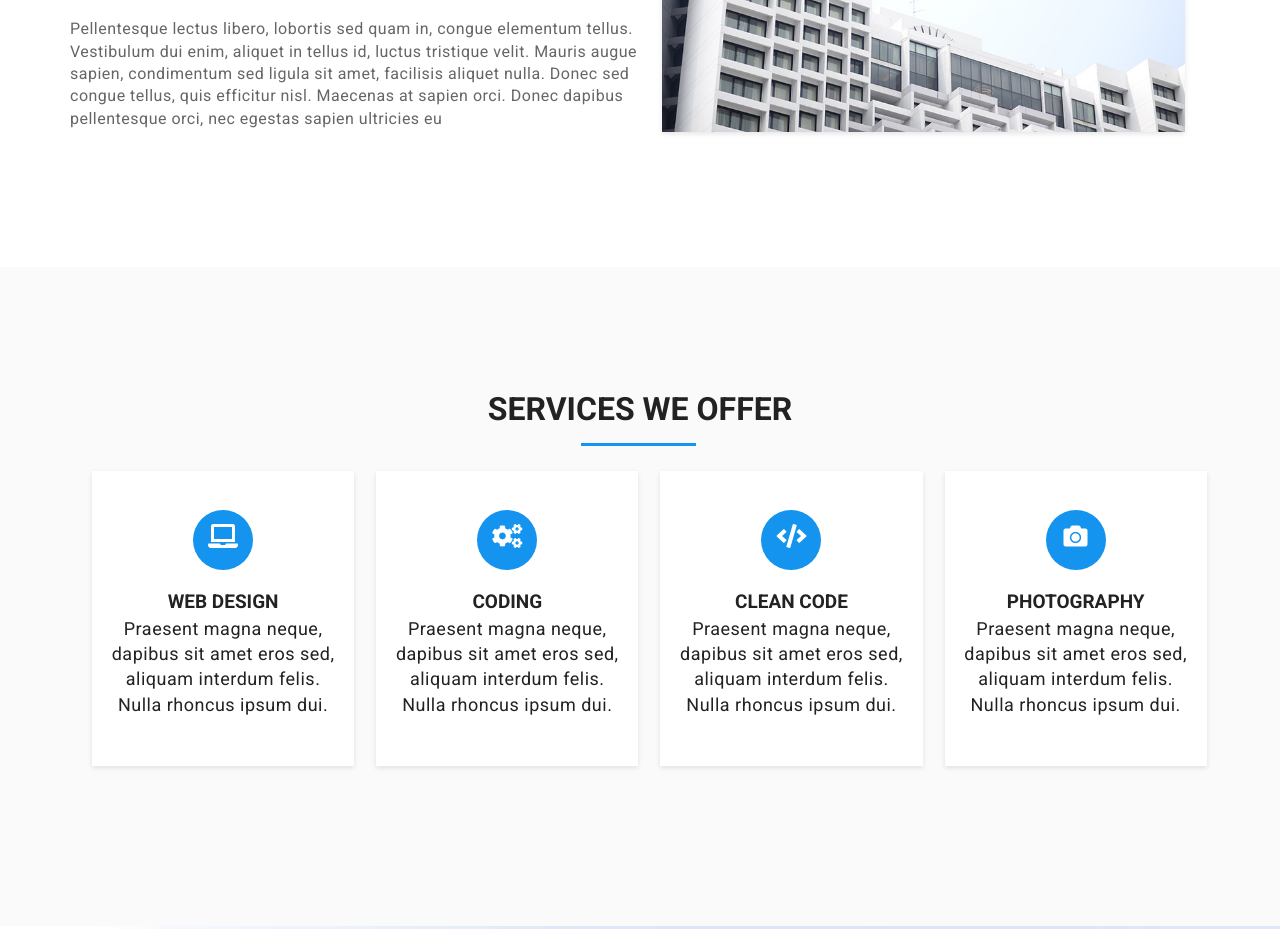
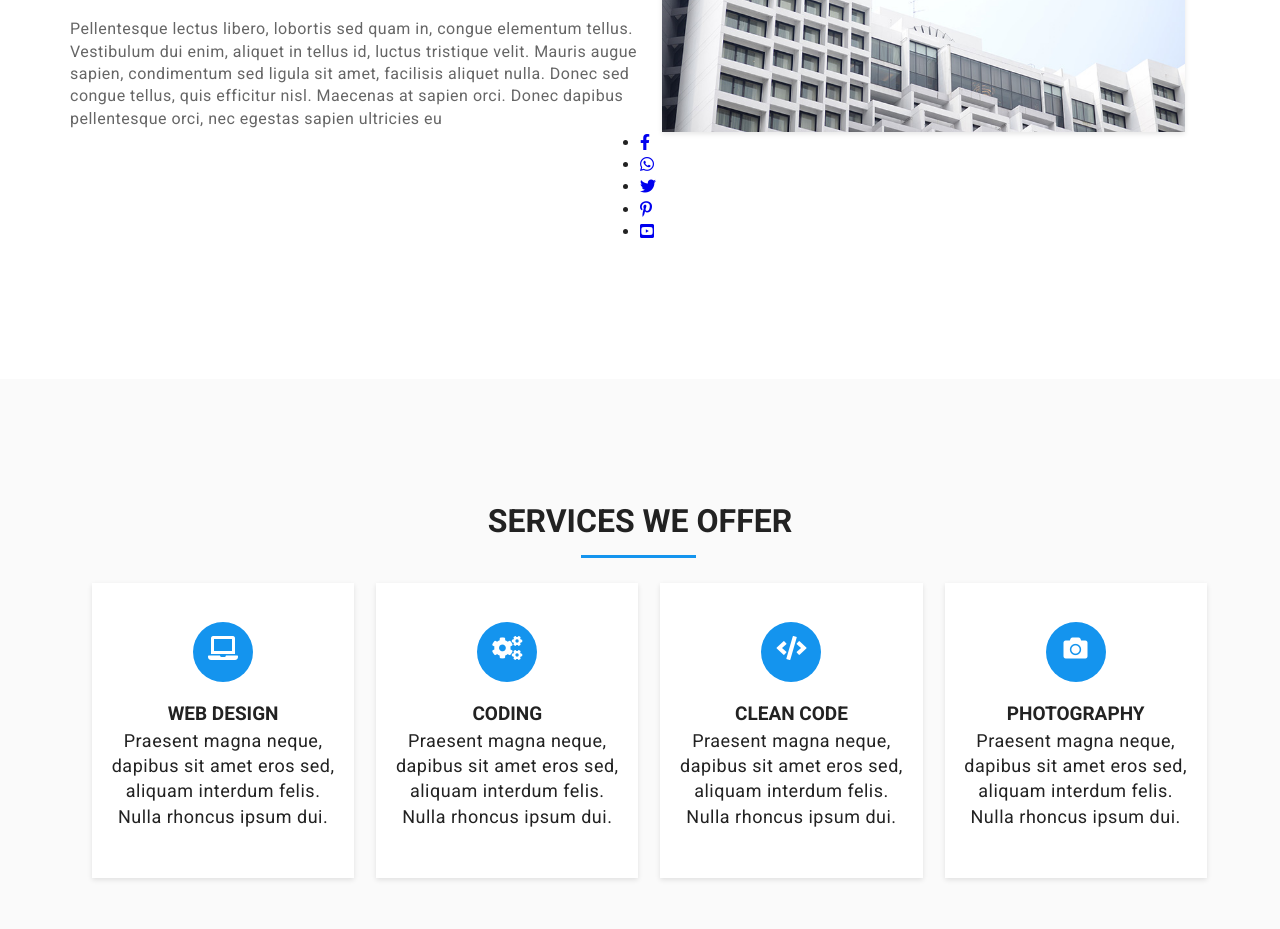
Before and after one commit to Zobayerul/Project-malvin, a plain HTML site: page index.html in a window 1280 px wide. Shown: the part 1060-1989 px from the top of the page. Drawn offline with Linux system fonts and the light colour scheme; a script that the page names is missing.

Commit message:
Update index.html

```diff
--- a/index.html
+++ b/index.html
@@ -71,7 +71,7 @@
 
     </div>
   </section>
-  <!-- About Us Section -->
+ <!-- About Us Section -->
   <section class="about-us clearfix" id="about">
     <div class="container">
       <div class="about-us-left">
@@ -94,8 +94,22 @@
       <div class="about-us-right">
         <div class="image-2">
           <img src="./img/photo.jpg" alt="Bullding Photo">
+          <div class="hovar-inner">
+            <ul>
+              <li><a href="https://www.facebook.com/thelilking1" target="_blank"><span><i
+                      class="fab fa-facebook-f"></i></a> </i></span>
+              </li>
+              <li><a href="#"> <span><i class="fab fa-whatsapp"></i></span></span> </a></li>
+              <li><a href="#"><span><i class="fab fa-twitter"></i></span></a> </li>
+              <li><a href="#"><span><i class="fab fa-pinterest-p"></i></i></span></a> </li>
+              <li><a href="#"><span><i class="fab fa-youtube-square"></i></span></a></li>
+            </ul>
+          </div>
         </div>
+
       </div>
+
+    </div>
     </div>
   </section>
   <!-- Services Section -->
```
